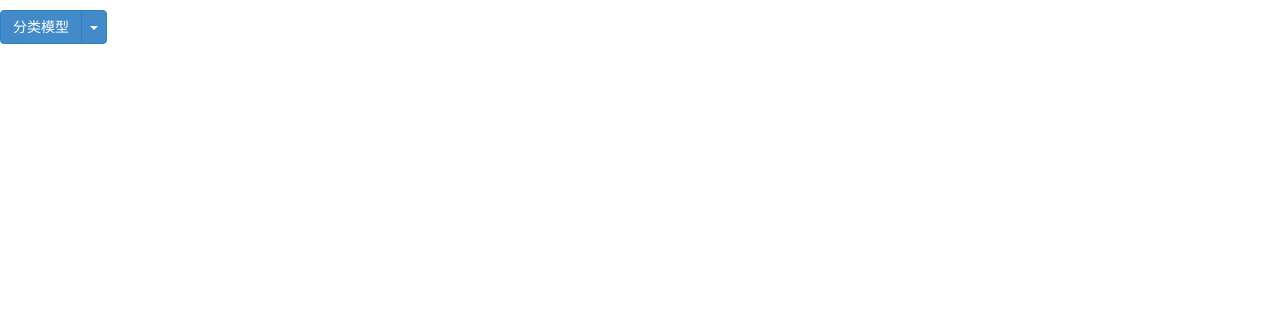
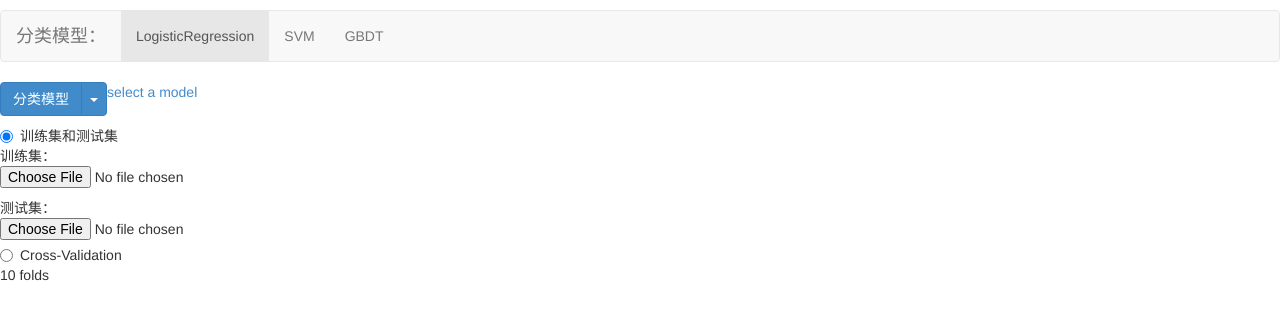
Before and after one commit to Jarlonyan/dmsys, a Django app: page /classification in a window 1280 px wide. Shown: the top 320 px of the page. Run offline with Django 3.2, Linux system fonts and the light colour scheme; some libraries are stand-ins or nearby versions.

Commit message:
change the page

```diff
--- a/myapp/templates/classification.html
+++ b/myapp/templates/classification.html
@@ -17,42 +17,38 @@
   <script src="/static/plugins/jquery.1.12.4.min.min.js"></script>
   <script src="/static/plugins/bootstrap-3.3.0/js/bootstrap.min.js"></script>
 
-  <style>
-  /** skins **/
-  #zheng-upms-server #header {background: #6d9eeb;}
-  #zheng-upms-server .content_tab{background: #6d9eeb;}
-  #zheng-upms-server .s-profile>a{background: url(/static/images/zheng-upms.png) left top no-repeat;}
-
-  #zheng-cms-admin #header {background: #455EC5;}
-  #zheng-cms-admin .content_tab{background: #455EC5;}
-  #zheng-cms-admin .s-profile>a{background: url(/static/images/zheng-cms.png) left top no-repeat;}
-
-  #zheng-pay-admin #header {background: #F06292;}
-  #zheng-pay-admin .content_tab{background: #F06292;}
-  #zheng-pay-admin .s-profile>a{background: url(/static/images/zheng-pay.png) left top no-repeat;}
-
-  #zheng-ucenter-home #header {background: #6539B4;}
-  #zheng-ucenter-home .content_tab{background: #6539B4;}
-  #zheng-ucenter-home .s-profile>a{background: url(/static/images/zheng-ucenter.png) left top no-repeat;}
-
-  #zheng-oss-web #header {background: #0B8DE5;}
-  #zheng-oss-web .content_tab{background: #0B8DE5;}
-  #zheng-oss-web .s-profile>a{background: url(/static/images/zheng-oss.png) left top no-repeat;}
-
-  #test #header {background: test;}
-  #test .content_tab{background: test;}
-  #test .s-profile>a{background: url(test) left top no-repeat;}
-  </style>
 </head>
 <body>
 
 <p></p><p></p><p></p><p></p><p></p><p></p><p></p>
 
 
+
+
+<div class="form-group" >
+
+  <nav class="navbar navbar-default" role="navigation">
+  <div class="container-fluid">
+  <div class="navbar-header">
+    <a class="navbar-brand" href="#">分类模型：</a>
+  </div>
+  <div>
+    <ul class="nav navbar-nav">
+      <li class="active"> <a href="#">LogisticRegression</a></li> <li class="divider"></li>
+      <li><a href="#">SVM</a></li> <li class="divider"></li>
+      <li><a href="#">GBDT</a></li> <li class="divider"></li>
+    </ul>
+  </div>
+  </div>
+  </nav>
+
+
+
+
+
   <div class="btn-group">
     <button type="button" class="btn btn-primary">分类模型</button>
-  <button type="button" class="btn btn-primary dropdown-toggle"
-      data-toggle="dropdown">
+    <button type="button" class="btn btn-primary dropdown-toggle"   data-toggle="dropdown">
       <span class="caret"></span>
       <span class="sr-only">切换下拉菜单</span>
     </button>
@@ -61,6 +57,20 @@
       <li><a href="#">SVM </a></li>   <li class="divider">  </li>
       <li><a href="#">GBDT</a></li>
     </ul>
+    <a> select a model </a>
+  </div>
+
+
+
+
+<div class="radio">
+    <label> <input type="radio" name="optionsRadios" id="optionsRadios1" value="option1" checked>训练集和测试集</label>
+    <p> 训练集：<input type="file" >  </p>
+    <p> 测试集：<input type="file" >  </p>
+</div>
+<div class="radio">
+   <label> <input type="radio" name="optionsRadios" id="optionsRadios2"  value="option2">Cross-Validation</label>
+   <p> 10 folds </p>
 </div>
 
 
```
Lines whose indentation alone changed are shown as unchanged.
